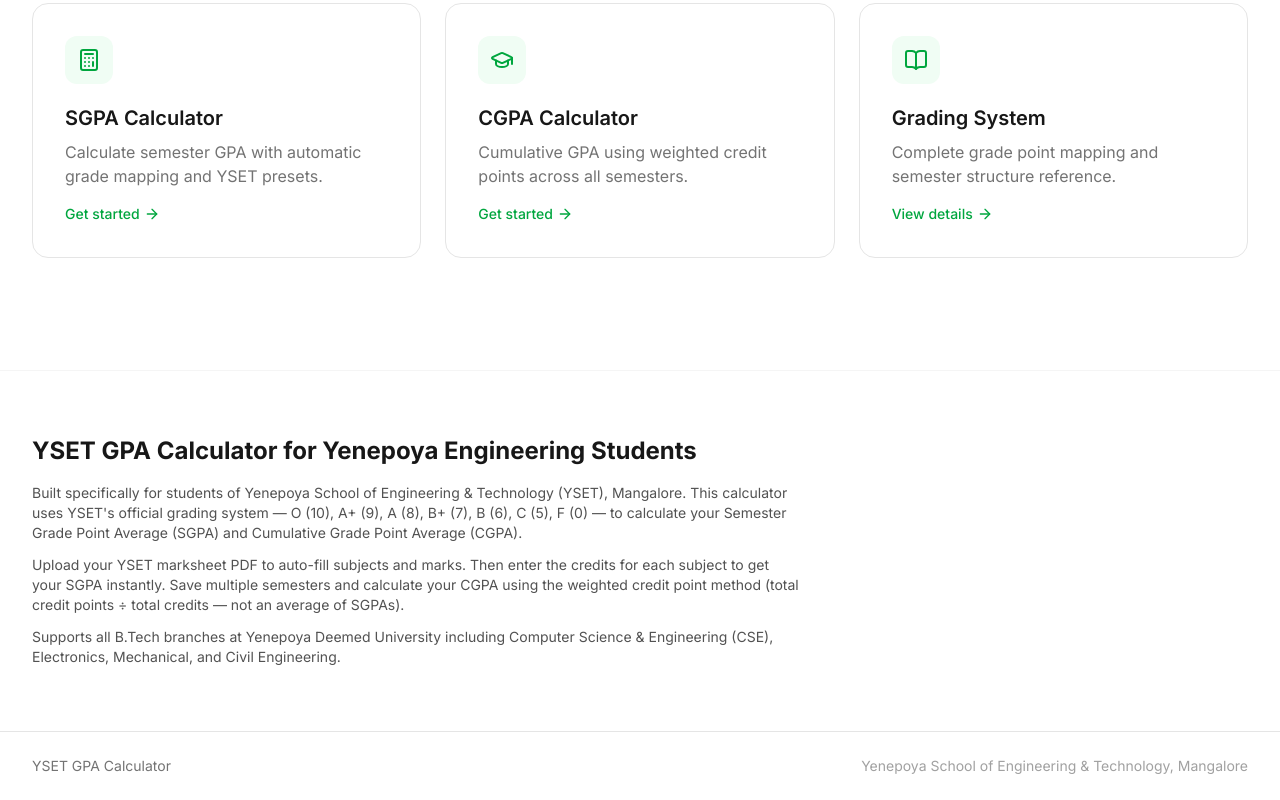
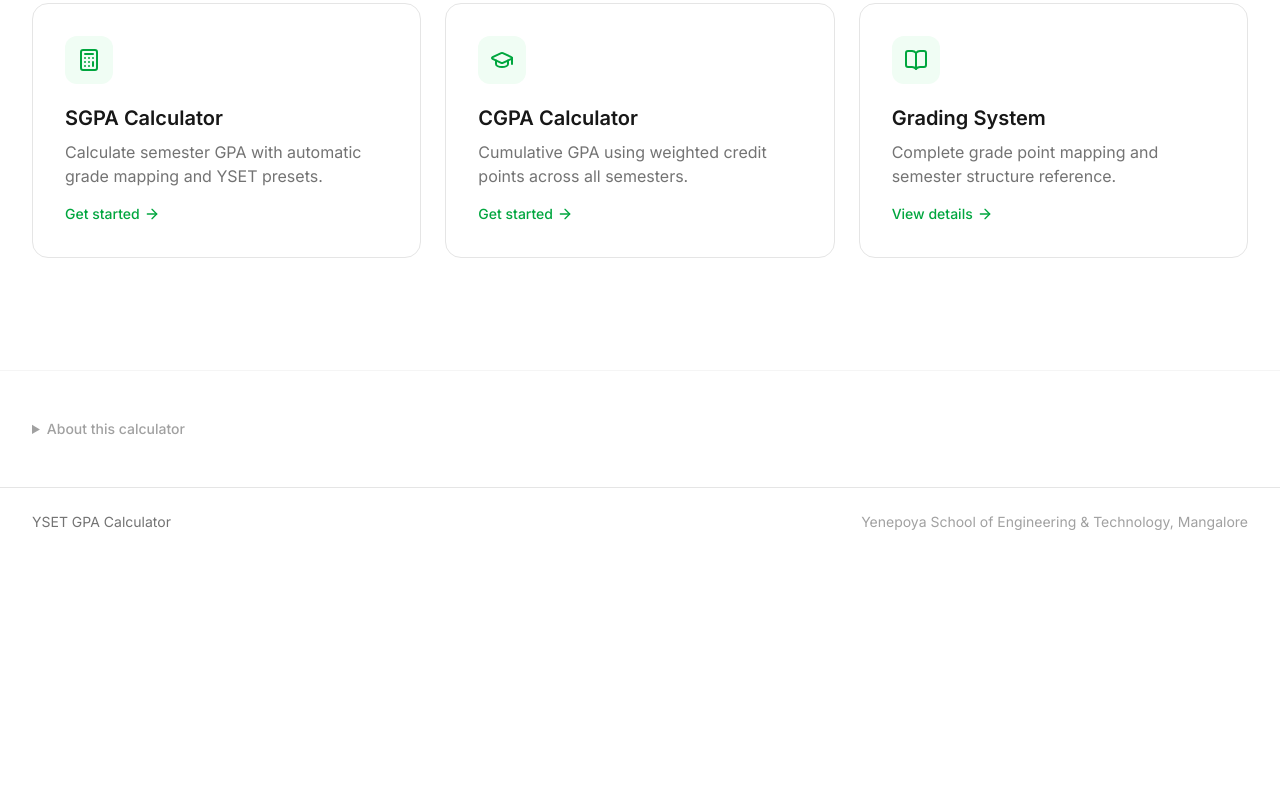
Before and after one commit to radheshpai87/yset-cgpa-calculator, a Next.js app: page / in a window 1280 px wide. Shown: the part 602-1402 px from the top of the page. After the commit the page ends 1158 px from the top, so only its background shows below. Built offline with nearby package versions, Linux system fonts and the light colour scheme.

Commit message:
style: collapse SEO content into expandable details section

```diff
--- a/src/app/page.tsx
+++ b/src/app/page.tsx
@@ -96,13 +96,14 @@
         </div>
       </section>
 
-      {/* SEO Content Section */}
-      <section className="py-16 border-t border-neutral-100 dark:border-neutral-800">
+      {/* SEO Content - visually minimal, indexable by Google */}
+      <section className="py-12 border-t border-neutral-100 dark:border-neutral-800">
         <div className="mx-auto max-w-7xl px-6 lg:px-8">
-          <h2 className="text-2xl font-bold text-neutral-900 dark:text-white mb-4">
-            YSET GPA Calculator for Yenepoya Engineering Students
-          </h2>
-          <div className="prose prose-neutral dark:prose-invert max-w-3xl text-neutral-600 dark:text-neutral-400 space-y-3 text-sm">
+          <details className="group">
+            <summary className="text-sm font-medium text-neutral-400 dark:text-neutral-500 cursor-pointer hover:text-neutral-600 dark:hover:text-neutral-400 transition-colors">
+              About this calculator
+            </summary>
+            <div className="mt-4 max-w-3xl text-xs text-neutral-400 dark:text-neutral-600 space-y-2 leading-relaxed">
               <p>
                 Built specifically for students of Yenepoya School of Engineering &amp; Technology (YSET), Mangalore.
                 This calculator uses YSET&apos;s official grading system — O (10), A+ (9), A (8), B+ (7), B (6), C (5), F (0) —
@@ -118,6 +119,7 @@
                 Electronics, Mechanical, and Civil Engineering.
               </p>
             </div>
+          </details>
         </div>
       </section>
     </div>
```
Lines whose indentation alone changed are shown as unchanged.
